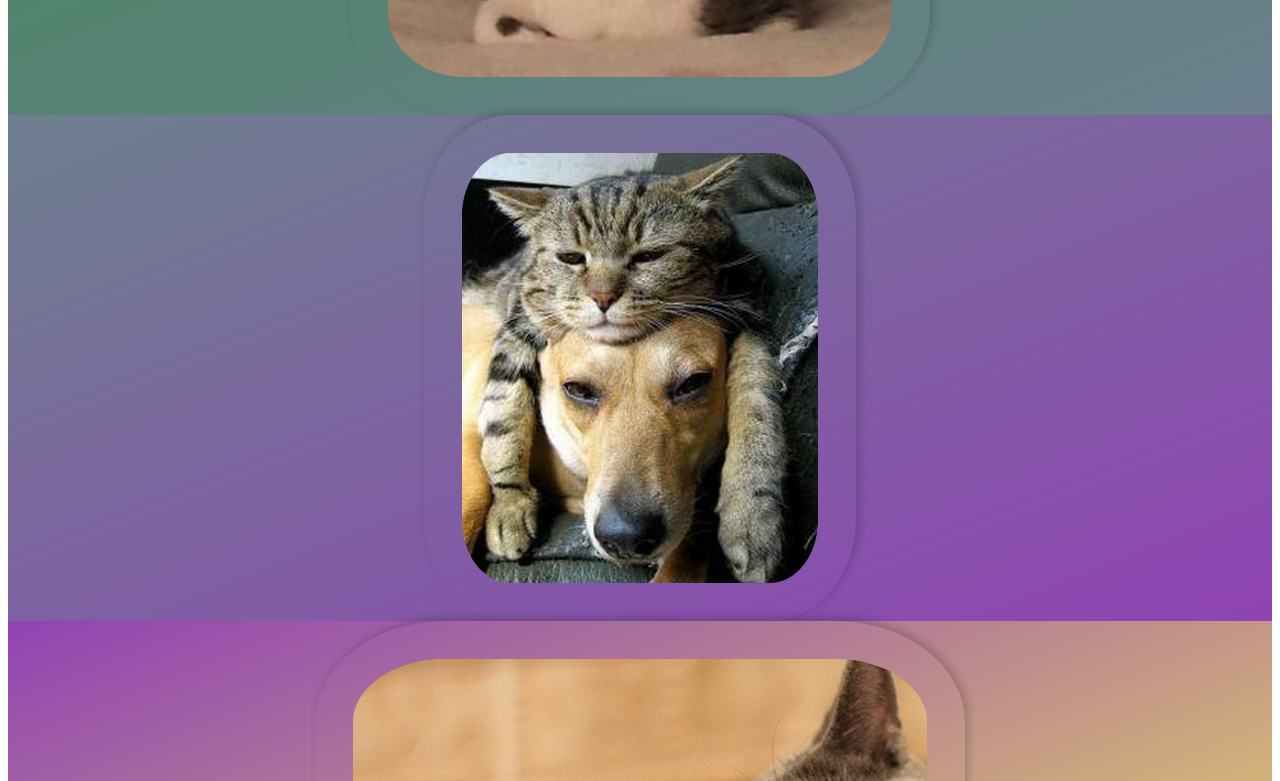
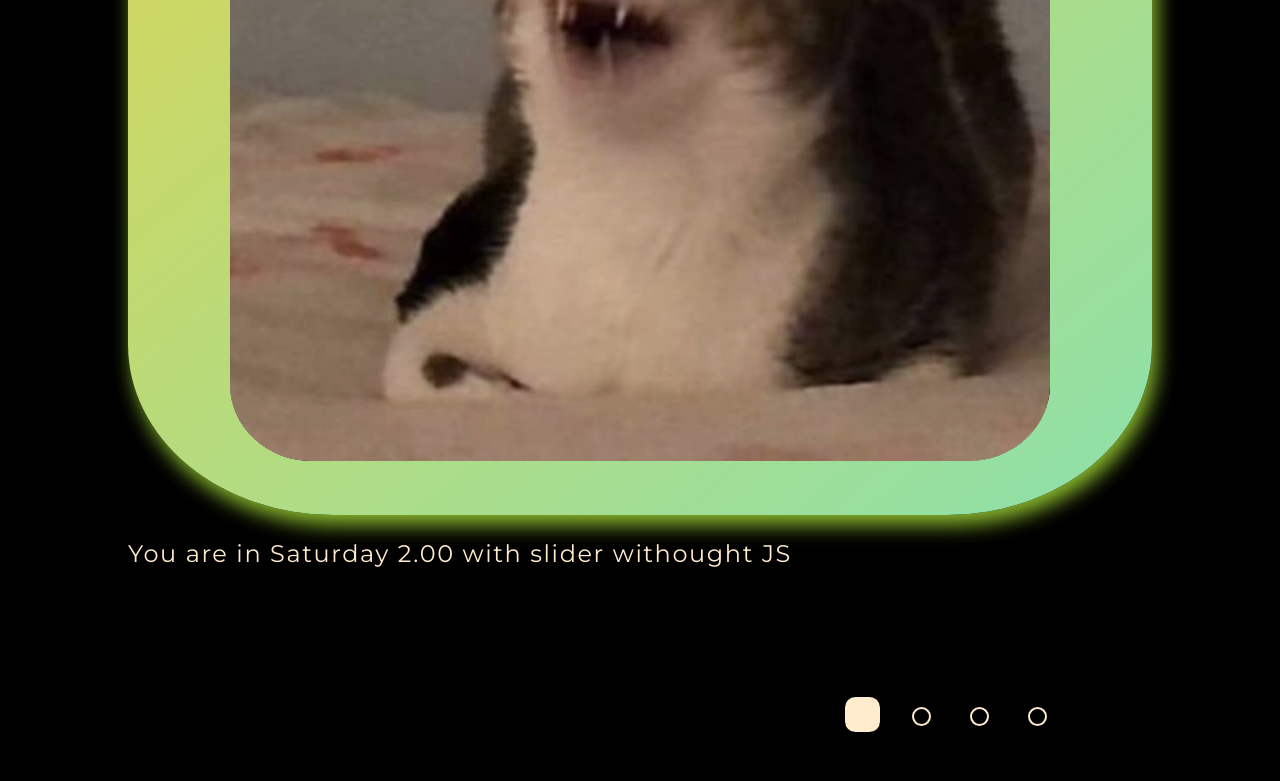
Before and after one commit to julia-mironova/cssMemSlider, a plain HTML site: page cssMemSlider/index.html in a window 1280 px wide. Shown: the part 399-1180 px from the top of the page. After the commit the page ends 1134 px from the top, so only its background shows below. Drawn offline with Linux system fonts and the light colour scheme.

Commit message:
fix: index, css work (Suturday, Oct 16, 2021 18:00PM

```diff
--- a/cssMemSlider/index.html
+++ b/cssMemSlider/index.html
@@ -15,39 +15,31 @@
   <body>
     <div class="container">
 
-        <div class="pictures_in_slider">
-        <div style="background-image: linear-gradient(to bottom right, #3f8657, #6d808f)">
-          <img class = "picture" src = "img/cat1.jpg" alt="Mems cats">
-        </div>
-        <div style="background-image: linear-gradient(to bottom right, #6d808f, #9043b4)">
-            <img class = "picture" src = "img/cat2.jpg" alt="Mems cats">
-        </div>
 
-        <div style="background-image: linear-gradient(to bottom right, #9043b4,#f6ec5a)">
-            <img class = "picture" src = "img/cat3.jpg" alt="Mems cats">
-        </div>
-        <div style="background-image: linear-gradient(to bottom right, #f6ec5a, #3f8657)">
-            <img class = "picture" src = "img/cat4.jpg" alt="Mems cats">
-          </div>
-        </div>
-          <div class="text_picture">
-              <p>You at Saturday 2.00 with slider withought JS</p>
-              <p>You at Sanday 20.00 after push slider withought JS</p>
-              <p>You at Monday 20.00 when read my slider withought JS</p>
-              <p>Me during this learning</p>
-          </div>
-
-     <div class="inputs-for-slider-circle">
-         <input type="radio" name="push-check" id ="cat1">
+         <input type="radio" name="push-check" id ="cat1" checked>
          <input type="radio" name="push-check" id ="cat2">
          <input type="radio" name="push-check" id ="cat3">
          <input type="radio" name="push-check" id ="cat4">
-     </div>
+
+         <div class="pictures_in_slider">
+          <div class="picture hz cat1"></div>
+          <div class="picture hz cat2"></div>
+          <div class="picture hz cat3"></div>
+          <div class="picture hz cat4"></div>
+          </div>
+
+    <div class="text_picture">
+        <p class="text view">You are in Saturday 2.00 with slider withought JS</p>
+        <p class="text view">You are in Sanday 20.00 after push slider withought JS</p>
+        <p class="text view">You are in Monday 20.00 when read my slider withought JS</p>
+        <p class="text view">I am during this learning</p>
+    </div>
+
      <div class="slider-controls-container">
-        <div class="video_circle"></div>
-        <div class="video_circle"></div>
-        <div class="video_circle"></div>
-        <div class="video_circle"></div>
+      <label for="cat1"></label>
+      <label for="cat2"></label>
+      <label for="cat3"></label>
+      <label for="cat4"></label>
      </div>
     </div>
 
--- a/cssMemSlider/slider.css
+++ b/cssMemSlider/slider.css
@@ -1,37 +1,150 @@
+/*variables*/
+:root{
+--bacground-color: black;
+--text-color: blanchedalmond;
+--max-container-height: 850px;
+--color-top-right:#f6ec5a;
+--color-bottom-left:#9dfabe;
+--color-shadow:yellowgreen;
+--input-hover:rgb(165, 226, 107);
+}
+
+* {
+	margin: 0;
+	padding: 0;
+}
+
+input {
+    display: none;
+}
+
 body {
     font-family: 'Montserrat', sans-serif;
     font-size: 10px;
+    background-color:var(--bacground-color);
 }
 
   p {
-    font-size: 1.2rem;
+    padding-top: 1.5rem;
+    font-size: 1.5rem;
+    letter-spacing: 0.1rem;
+    color: var(--text-color);
 }
 
 /*body*/
 
-  .container{
-      display: block;
-      max-width: 100%;
-      margin: 0 auto;
-      background: ;
+  .container {
+    height: var(--max-container-height);
+	margin: 5% auto 0;
+	position: relative;
+	width: 80%;
+  }
+
+  .pictures_in_slider {
+    background-image: linear-gradient(to bottom right,  var(--color-top-right), var(--color-bottom-left));
+    opacity: 0.9;
+    box-shadow: 5px 10px 20px var(--color-shadow);
+    border-radius: 20%;
+	height: inherit;
+	overflow: hidden;
+	position: relative;
+	width: initial;
+    transition: all 1s ease-in;
+ }
+
+.picture {
+    position: absolute;
+    height: 90%;
+    width: 80%;
+    border-radius: 10%;
+    margin: 3% 10%;
+    background-size: cover;
+    background-repeat: no-repeat;
+    /*transform: scale(1.1);
+	transition: transform ease-in-out 1s, opacity ease-in-out 1s;*/
 }
 
-.picture {
-    display: block;
-    margin: 0 auto;
-   padding: 3%;
-   max-height: 430px;
-   border-radius: 20%;
-   box-shadow: 3px -3px 10px rgb(0 0 0 / 20%);
+#cat1:checked ~ .pictures_in_slider .hz:nth-of-type(1),
+#cat2:checked ~ .pictures_in_slider .hz:nth-of-type(2),
+#cat3:checked ~ .pictures_in_slider .hz:nth-of-type(3),
+#cat4:checked ~ .pictures_in_slider .hz:nth-of-type(4) {
+    z-index: 5;
+  }
+
+  .text {
+      opacity: 0;
+  }
+
+  #cat1:checked ~ .text_picture .view:nth-of-type(1),
+  #cat2:checked ~ .text_picture .view:nth-of-type(2),
+  #cat3:checked ~ .text_picture .view:nth-of-type(3),
+  #cat4:checked ~ .text_picture .view:nth-of-type(4) {
+      opacity: 1;
+    }
+
+
+.cat1 {
+    background-image: url(img/cat1.jpg);
 }
 
-.text_picture {
+.cat2 {
+    background-image: url(img/cat2.jpg);
 
+}
+.cat3 {
+    background-image: url(img/cat3.jpg);
+}
+
+.cat4 {
+    background-image: url(img/cat4.jpg);
+
+}
+
+.container .slider-controls-container {
+	position: absolute;
+    left: 70%;
+	margin-top: -30px;
+}
+
+.container label {
+    cursor: pointer;
+    display: inline-block;
+    margin-right: 20px;
+    position: relative;
+    padding: 10px 10px;
+    width: 15px;
+    height: 15px;
+    border-radius: 30%;
+    transition: 1s ease-in;
+}
+
+.container label:after {
+	border: 2px solid var(--text-color);
+	content: " ";
+	display: block;
+	position: absolute;
+	height: 15px;
+	width: 15px;
+	border-radius: 50%;
+    transition: 1s ease-in;
+}
+
+.container label:hover {
+    background: var(--input-hover);
+}
+
+.container label:hover::after,
+    #cat1:checked ~ .slider-controls-container label:nth-of-type(1),
+    #cat2:checked ~ .slider-controls-container label:nth-of-type(2),
+    #cat3:checked ~ .slider-controls-container label:nth-of-type(3),
+    #cat4:checked ~ .slider-controls-container label:nth-of-type(4) {
+        background: var(--text-color);
+    }
+
+
+
+
+/*.text_picture {
    margin-left: 1%;
    padding: 3%;
 }
-
-.inputs-for-slider-circle {
-
-    padding-left: 90%;
-}
```
